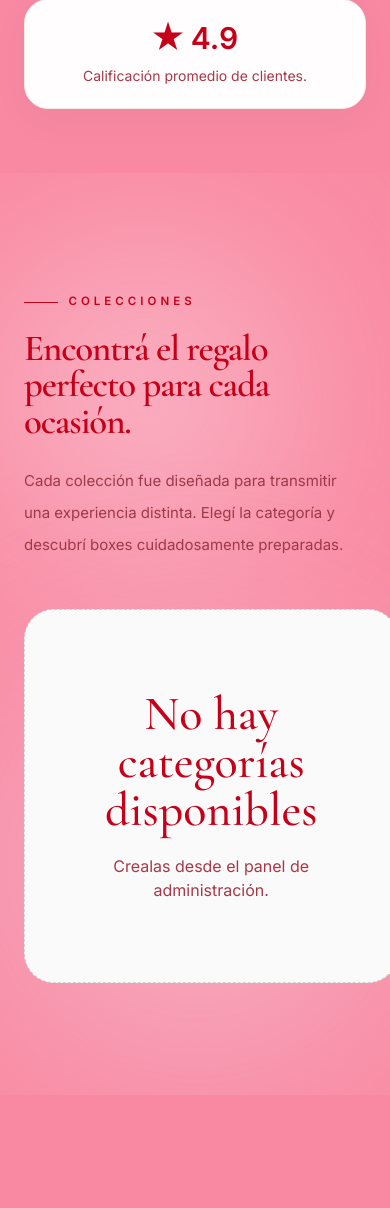
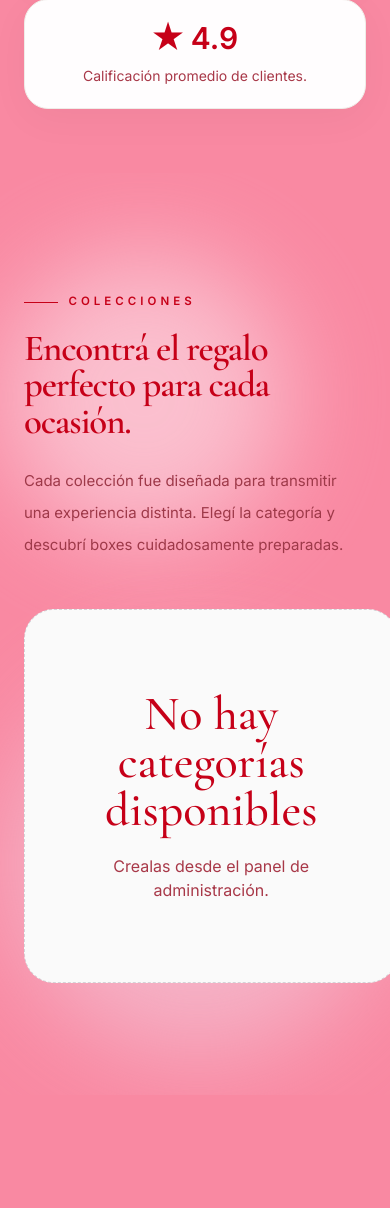
Before and after one commit to juanperdomo-9/regalbox, a Django app: page / in a window 390 px wide. Shown: the part 954-2162 px from the top of the page. Run offline with Django 5.2, Linux system fonts and the light colour scheme; data that the repository does not hold is empty.

Commit message:
Fix: bajar drasticamente todos los blur decorativos del sitio (tapaban la pantalla)
navbar backdrop-blur-3xl (64px) -> backdrop-blur-md (12px), y todos los
circulos de fondo decorativos de blur(110-150px) -> blur(50px), en los
4 templates. El usuario reportaba la pagina entera borrosa en desktop
y mobile, incluso despues de arreglar tamano/opacidad de blur-circle;
la sospecha es que varios de estos blurs grandes superpuestos generan
un efecto acumulado mucho mas fuerte al compositar en un navegador real
de lo que se ve inspeccionando un solo elemento a la vez.

Co-Authored-By: Claude Sonnet 5 <noreply@anthropic.com>

```diff
--- a/templates/home.html
+++ b/templates/home.html
@@ -274,7 +274,7 @@
 
             border-radius:999px;
 
-            filter:blur(120px);
+            filter:blur(50px);
 
             pointer-events:none;
 
@@ -427,7 +427,7 @@
 
         <div
             id="navbarContainer"
-            class="mt-5 flex h-16 items-center justify-between rounded-[22px] border border-[#F3B8C8] bg-[#FCE4EC]/95 px-4 backdrop-blur-3xl transition-all duration-500 shadow-[0_8px_35px_rgba(0,0,0,.05)] lg:px-7">
+            class="mt-5 flex h-16 items-center justify-between rounded-[22px] border border-[#F3B8C8] bg-[#FCE4EC]/95 px-4 backdrop-blur-md transition-all duration-500 shadow-[0_8px_35px_rgba(0,0,0,.05)] lg:px-7">
 
             <!-- LOGO -->
 
@@ -618,15 +618,15 @@
         class="absolute inset-0 -z-10 overflow-hidden">
 
         <div
-            class="absolute -left-40 top-10 h-[500px] w-[500px] rounded-full bg-[#F3A4BE] opacity-70 blur-[130px]">
-        </div>
-
-        <div
-            class="absolute right-[-120px] top-1/3 h-[420px] w-[420px] rounded-full bg-[#FCE4EC] opacity-80 blur-[120px]">
-        </div>
-
-        <div
-            class="absolute bottom-0 left-1/2 h-[320px] w-[320px] -translate-x-1/2 rounded-full bg-[#F989A2] blur-[120px]">
+            class="absolute -left-40 top-10 h-[500px] w-[500px] rounded-full bg-[#F3A4BE] opacity-70 blur-[50px]">
+        </div>
+
+        <div
+            class="absolute right-[-120px] top-1/3 h-[420px] w-[420px] rounded-full bg-[#FCE4EC] opacity-80 blur-[50px]">
+        </div>
+
+        <div
+            class="absolute bottom-0 left-1/2 h-[320px] w-[320px] -translate-x-1/2 rounded-full bg-[#F989A2] blur-[50px]">
         </div>
 
     </div>
@@ -787,11 +787,11 @@
         class="absolute inset-0 pointer-events-none">
 
         <div
-            class="absolute left-0 top-20 h-72 w-72 rounded-full bg-[#FCE4EC] opacity-60 blur-[110px]">
-        </div>
-
-        <div
-            class="absolute right-0 bottom-10 h-96 w-96 rounded-full bg-[#F4BDD0] opacity-80 blur-[120px]">
+            class="absolute left-0 top-20 h-72 w-72 rounded-full bg-[#FCE4EC] opacity-60 blur-[50px]">
+        </div>
+
+        <div
+            class="absolute right-0 bottom-10 h-96 w-96 rounded-full bg-[#F4BDD0] opacity-80 blur-[50px]">
         </div>
 
     </div>
@@ -1139,7 +1139,7 @@
         class="absolute inset-0">
 
         <div
-            class="absolute left-1/2 top-0 h-96 w-96 -translate-x-1/2 rounded-full bg-[#F3A4BE] blur-[130px] opacity-70">
+            class="absolute left-1/2 top-0 h-96 w-96 -translate-x-1/2 rounded-full bg-[#F3A4BE] blur-[50px] opacity-70">
         </div>
 
     </div>
```
Also changed, not shown: templates/category.html (+5 -5 lines), templates/checkout.html (+4 -4 lines), templates/giftbox.html (+7 -7 lines), static/css/output.css.
